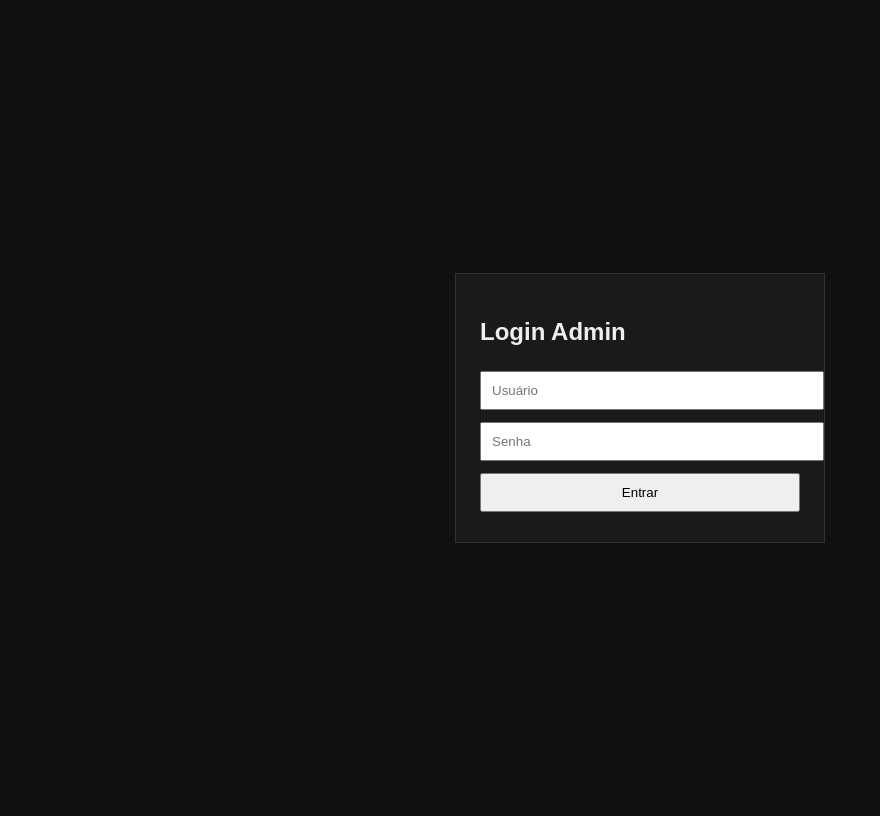
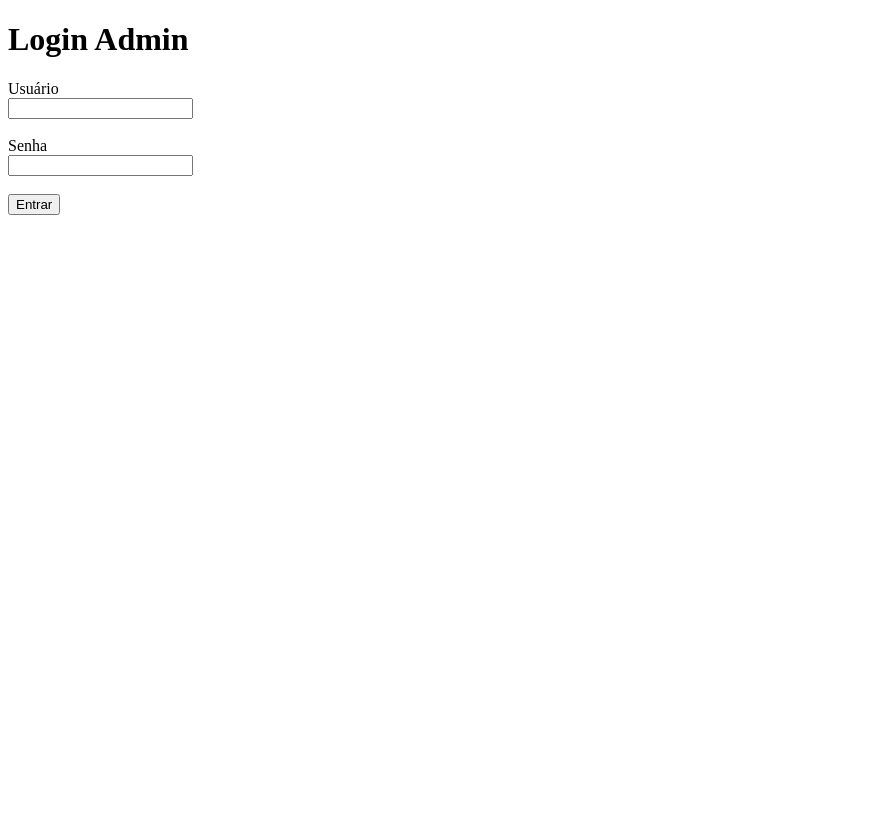
Before and after one commit to Fylipi/meu-server, a FastAPI app: page /admin/login in a window 1280 px wide. Shown: the whole page, without its empty margins (0-880 px from the left). After the commit the page ends 215 px from the top, so only its background shows below. Run offline with FastAPI, Linux system fonts and the light colour scheme.

Commit message:
Update login.html

```diff
--- a/templates/login.html
+++ b/templates/login.html
@@ -1,22 +1,24 @@
-<!doctype html>
-<html lang="pt-br">
+<!DOCTYPE html>
+<html lang="pt-BR">
 <head>
-  <meta charset="utf-8">
+  <meta charset="UTF-8">
   <title>Login Admin</title>
-  <style>
-    body { font-family: Arial, sans-serif; background:#111; color:#eee; display:flex; align-items:center; justify-content:center; height:100vh; }
-    .box { background:#1a1a1a; padding:24px; border:1px solid #333; width:320px; }
-    input, button { width:100%; padding:10px; margin:6px 0; }
-  </style>
 </head>
 <body>
-  <div class="box">
-    <h2>Login Admin</h2>
-    <form method="post" action="/admin/login">
-      <input name="username" placeholder="Usuário" required>
-      <input name="password" type="password" placeholder="Senha" required>
-      <button type="submit">Entrar</button>
-    </form>
-  </div>
+  <h1>Login Admin</h1>
+
+  {% if error %}
+    <p style="color:red;">{{ error }}</p>
+  {% endif %}
+
+  <form method="post" action="/admin/login">
+    <label>Usuário</label><br>
+    <input type="text" name="username" required><br><br>
+
+    <label>Senha</label><br>
+    <input type="password" name="password" required><br><br>
+
+    <button type="submit">Entrar</button>
+  </form>
 </body>
 </html>
```
